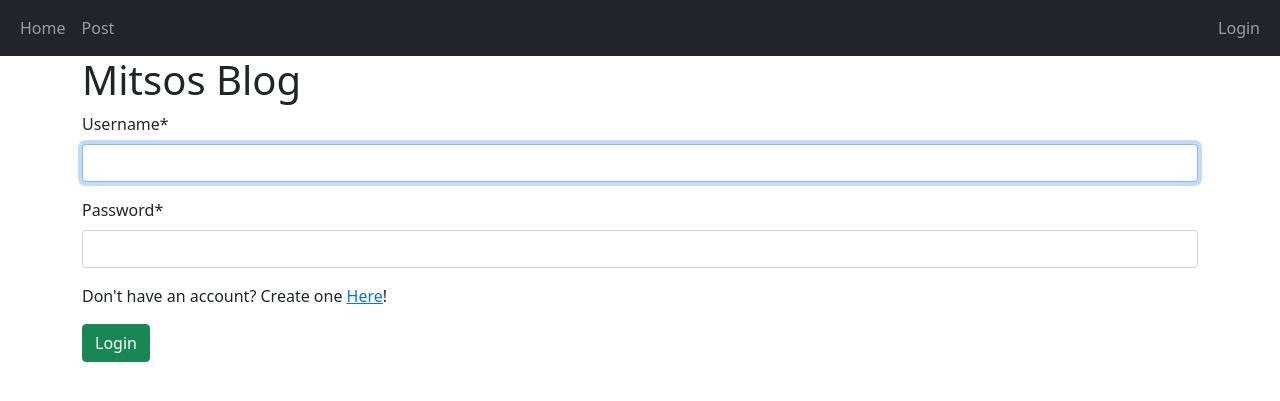
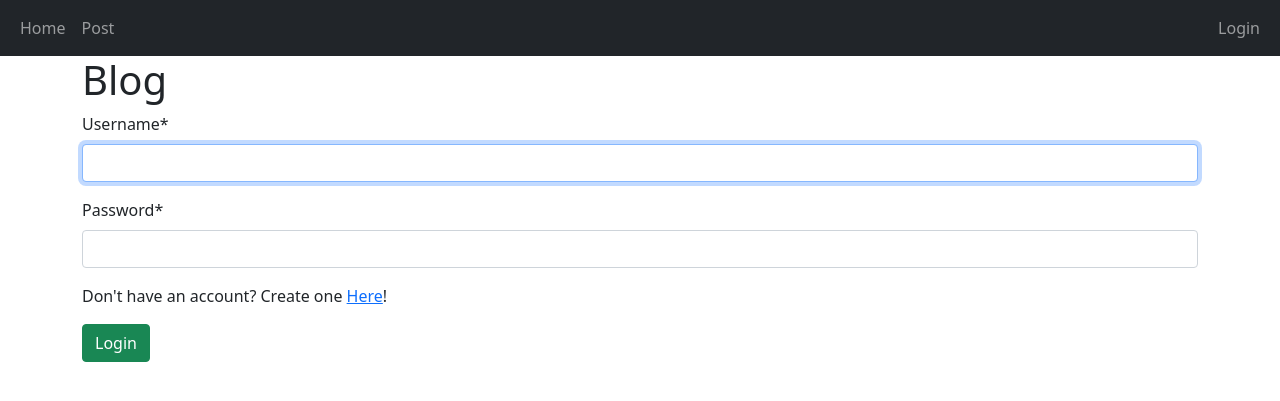
Before and after one commit to DimitriosAntoniou/FinalProject, a Django app: page /login/ in a window 1280 px wide. Shown: the top 401 px of the page. Run offline with Django 4.2, Linux system fonts and the light colour scheme; some libraries are stand-ins or nearby versions.

Commit message:
change in login.html

```diff
--- a/Final_Project/main/templates/registration/login.html
+++ b/Final_Project/main/templates/registration/login.html
@@ -1,6 +1,6 @@
 {% extends 'main/base.html' %} {% block title %}Login{% endblock %}
 {% load crispy_forms_tags %} {% block content %}
-<h1>Mitsos Blog</h1>
+<h1>Blog</h1>
 <form method="post">
   {% csrf_token %}{{form|crispy}}
   <p>Don't have an account? Create one <a href="/sign-up">Here</a>!</p>
```
